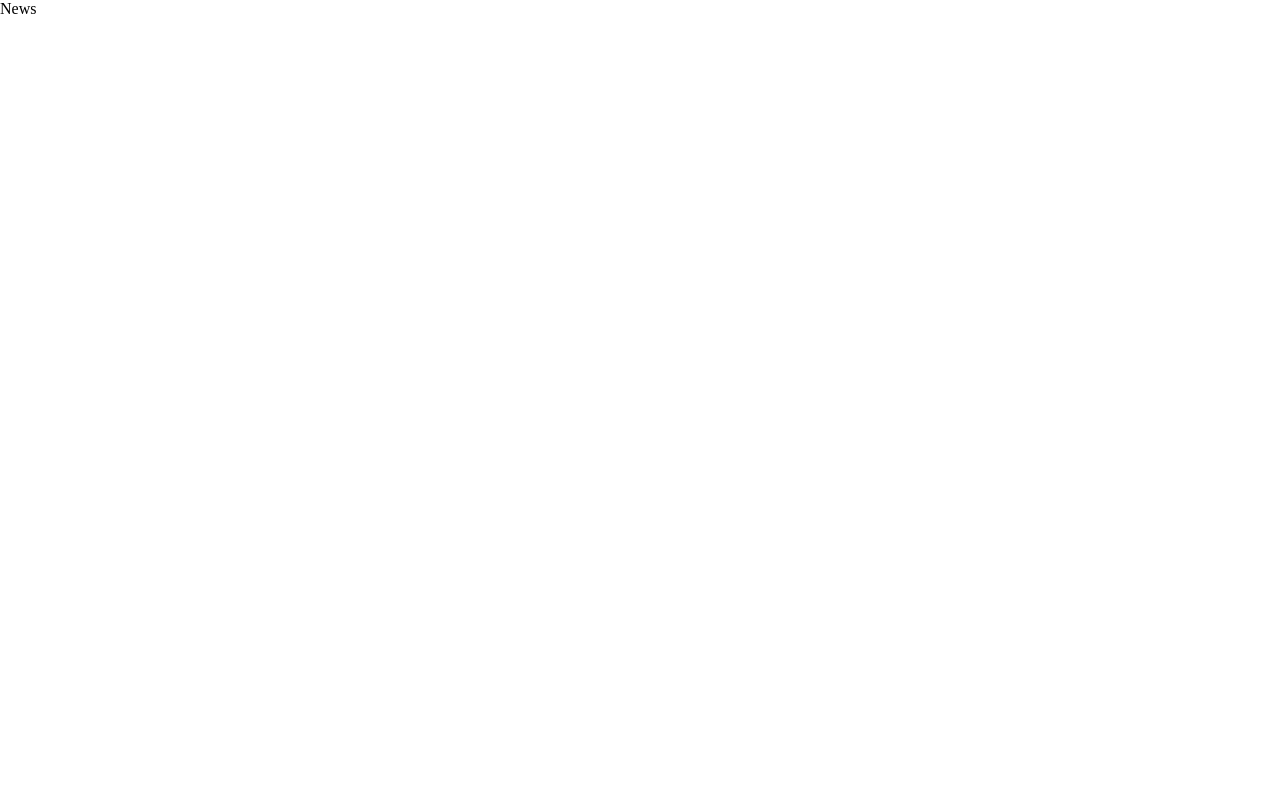
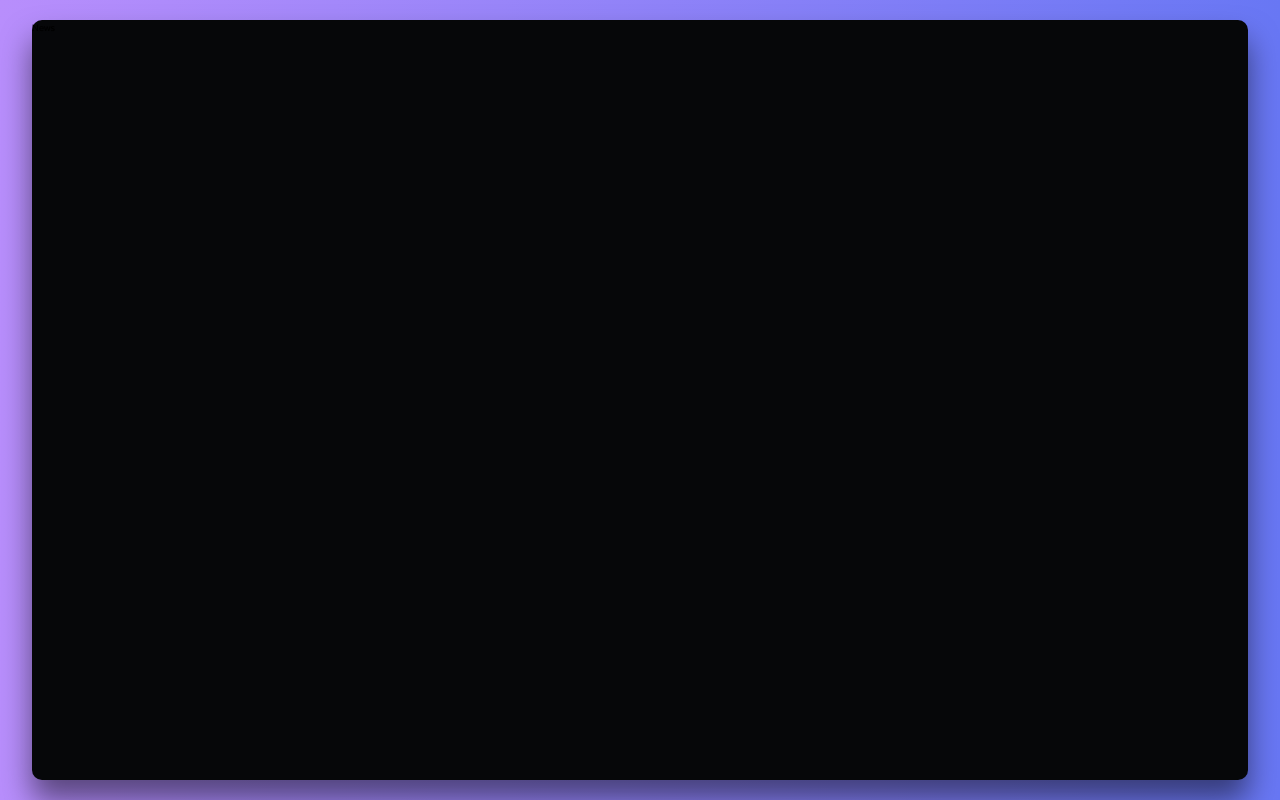
Before and after one commit to paikane/news-and-blogs, a React (Vite) app: page / in a window 1280 px wide. Built offline with nearby package versions, Linux system fonts and the light colour scheme.

Commit message:
added essential things

```diff
--- a/index.html
+++ b/index.html
@@ -1,8 +1,12 @@
-<!doctype html>
+<!DOCTYPE html>
 <html lang="en">
   <head>
     <meta charset="UTF-8" />
     <meta name="viewport" content="width=device-width, initial-scale=1.0" />
+    <link
+      rel="stylesheet"
+      href="https://cdnjs.cloudflare.com/ajax/libs/font-awesome/6.7.1/css/all.min.css"
+    />
     <title>News & Blogs</title>
   </head>
   <body>
--- a/src/index.css
+++ b/src/index.css
@@ -1,5 +1,3 @@
-@import url("https://fonts.googleapis.com/css2?family=Bebas+Neue&family=Comfortaa:wght@300..700&family=Kanit:ital,wght@0,100;0,200;0,300;0,400;0,500;0,600;0,700;0,800;0,900;1,100;1,200;1,300;1,400;1,500;1,600;1,700;1,800;1,900&display=swap");
-@import url("https://fonts.googleapis.com/css2?family=Bebas+Neue&family=Comfortaa:wght@300..700&family=Kanit:ital,wght@0,100;0,200;0,300;0,400;0,500;0,600;0,700;0,800;0,900;1,100;1,200;1,300;1,400;1,500;1,600;1,700;1,800;1,900&display=swap");
 @import url("https://fonts.googleapis.com/css2?family=Bebas+Neue&family=Comfortaa:wght@300..700&family=Kanit:ital,wght@0,100;0,200;0,300;0,400;0,500;0,600;0,700;0,800;0,900;1,100;1,200;1,300;1,400;1,500;1,600;1,700;1,800;1,900&display=swap");
 * {
   margin: 0;
@@ -7,4 +5,29 @@
   box-sizing: border-box;
   outline: none;
   text-decoration: none;
+  font-family: "kanit", sans-serif;
 }
+
+html {
+  font-size: 62.5%;
+}
+
+.container {
+  width: 100%;
+  height: 100vh;
+  background: linear-gradient(to right, #b88efc, #6877f4);
+  display: grid;
+  place-items: center;
+}
+
+.news-blog-app {
+  width: 95vw;
+  height: 95vmin;
+  background-color: #060709;
+  box-shadow: 0 2rem 3rem rgba(0, 0, 0, 0.5);
+  border-radius: 1rem;
+  -webkit-border-radius: 1rem;
+  -moz-border-radius: 1rem;
+  -ms-border-radius: 1rem;
+  -o-border-radius: 1rem;
+}
```
